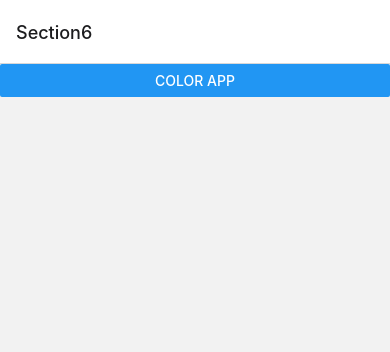
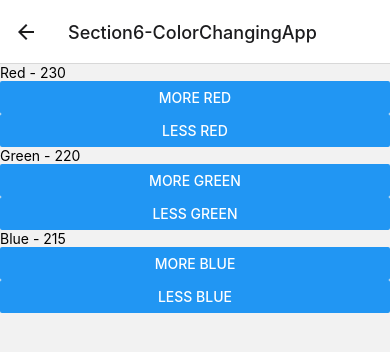
Before and after one commit to Tris-909/React_Native, a React Native app in the folder Section2/: screen /Section6-ColorChangingApp in a window 390 px wide. Before the commit this address had no page. Shown: the top 352 px of the page. Built offline with nearby package versions, Linux system fonts and the light colour scheme.

Commit message:
Finishing section 6

```diff
--- a/Section2/App.tsx
+++ b/Section2/App.tsx
@@ -13,6 +13,8 @@ import {
   ExcerciseSection5,
   Section6,
   ColorApp,
+  ColorChangingApp,
+  TextInputApp,
 } from './src/Screens';
 import {NavigationContainer} from '@react-navigation/native';
 import {createNativeStackNavigator} from '@react-navigation/native-stack';
@@ -29,6 +31,11 @@ function App(): React.JSX.Element {
         <Stack.Screen name="Section5" component={ExcerciseSection5} />
         <Stack.Screen name="Section6" component={Section6} />
         <Stack.Screen name="Section6-ColorApp" component={ColorApp} />
+        <Stack.Screen
+          name="Section6-ColorChangingApp"
+          component={ColorChangingApp}
+        />
+        <Stack.Screen name="Section6-TextInputApp" component={TextInputApp} />
       </Stack.Navigator>
     </NavigationContainer>
   );
--- a/Section2/src/Screens/Section6.tsx
+++ b/Section2/src/Screens/Section6.tsx
@@ -9,6 +9,14 @@ const Section6 = ({navigation}: {navigation: NavigationProp<any, any>}) => {
         title="Color App"
         onPress={() => navigation.navigate('Section6-ColorApp')}
       />
+      <Button
+        title="Color Changing App"
+        onPress={() => navigation.navigate('Section6-ColorChangingApp')}
+      />
+      <Button
+        title="TextInput Control App"
+        onPress={() => navigation.navigate('Section6-TextInputApp')}
+      />
     </View>
   );
 };
--- /dev/null
+++ b/Section2/src/Screens/Section6/ColorChangingApp.tsx
@@ -0,0 +1,109 @@
+import React, {useState} from 'react';
+import {ScrollView, View, Button, Text} from 'react-native';
+
+const ColorModule = ({
+  value,
+  title,
+  buttonTitle1,
+  buttonTitle2,
+  buttonHandler1,
+  buttonHandler2,
+}: {
+  value: number;
+  title: string;
+  buttonTitle1: string;
+  buttonTitle2: string;
+  buttonHandler1: () => void;
+  buttonHandler2: () => void;
+}) => {
+  return (
+    <View>
+      <Text>
+        {title} - {value}{' '}
+      </Text>
+      <Button title={buttonTitle1} onPress={buttonHandler1} />
+      <Button title={buttonTitle2} onPress={buttonHandler2} />
+    </View>
+  );
+};
+
+const ColorChangingApp = () => {
+  const [red, setRed] = useState(Math.floor(Math.random() * 51) * 5);
+  const [green, setGreen] = useState(Math.floor(Math.random() * 51) * 5);
+  const [blue, setBlue] = useState(Math.floor(Math.random() * 51) * 5);
+
+  const adjustColor = (color: string, type: string) => {
+    const changedValue = type === 'inc' ? 5 : -5;
+    const valid = canIncreaseOrDecrease(color, type);
+    if (valid) {
+      switch (color) {
+        case 'red':
+          setRed(red + changedValue);
+          break;
+        case 'blue':
+          setBlue(blue + changedValue);
+          break;
+        case 'green':
+          setGreen(green + changedValue);
+          break;
+        default:
+          break;
+      }
+    }
+  };
+
+  const canIncreaseOrDecrease = (color: string, type: string) => {
+    const isIncrease = type === 'inc';
+    if (color === 'red') {
+      return isIncrease ? red < 255 : red > 0;
+    } else if (color === 'green') {
+      return isIncrease ? green < 255 : green > 0;
+    } else {
+      return isIncrease ? blue < 255 : blue > 0;
+    }
+  };
+
+  return (
+    <ScrollView>
+      <View>
+        <ColorModule
+          value={red}
+          title="Red"
+          buttonTitle1={'More red'}
+          buttonTitle2="Less Red"
+          buttonHandler1={() => adjustColor('red', 'inc')}
+          buttonHandler2={() => adjustColor('red', 'dec')}
+        />
+        <ColorModule
+          value={green}
+          title="Green"
+          buttonTitle1={'More Green'}
+          buttonTitle2="Less Green"
+          buttonHandler1={() => adjustColor('green', 'inc')}
+          buttonHandler2={() => adjustColor('green', 'dec')}
+        />
+        <ColorModule
+          value={blue}
+          title="Blue"
+          buttonTitle1={'More Blue'}
+          buttonTitle2="Less Blue"
+          buttonHandler1={() => adjustColor('blue', 'inc')}
+          buttonHandler2={() => adjustColor('blue', 'dec')}
+        />
+        <View
+          style={{
+            width: 200,
+            height: 200,
+            backgroundColor: `rgb(${red},${green},${blue})`,
+            flex: 1,
+            justifyContent: 'center',
+            alignSelf: 'center',
+            marginTop: 30,
+          }}
+        />
+      </View>
+    </ScrollView>
+  );
+};
+
+export default ColorChangingApp;
--- /dev/null
+++ b/Section2/src/Screens/Section6/TextInputApp.tsx
@@ -0,0 +1,31 @@
+import React, {useState} from 'react';
+import {View, Text, TextInput} from 'react-native';
+
+const TextInputApp = () => {
+  const [text, setText] = useState('');
+  const [isError, setIsError] = useState(false);
+
+  return (
+    <View>
+      <Text>Enter Password:</Text>
+      <TextInput
+        value={text}
+        onChangeText={newvalue => {
+          if (newvalue.length <= 5) {
+            setIsError(true);
+          } else {
+            setIsError(false);
+          }
+          setText(newvalue);
+        }}
+        placeholder="Your name is"
+        style={{height: 40, borderColor: 'gray', borderWidth: 1}}
+      />
+      {isError && (
+        <Text style={{color: 'red'}}>Password must be longer than 5</Text>
+      )}
+    </View>
+  );
+};
+
+export default TextInputApp;
--- a/Section2/src/Screens/index.tsx
+++ b/Section2/src/Screens/index.tsx
@@ -4,6 +4,8 @@ import ExcerciseSection3 from './ExerciseSection3';
 import ExcerciseSection5 from './ExerciseSection5';
 import Section6 from './Section6';
 import ColorApp from './Section6/ColorApp';
+import ColorChangingApp from './Section6/ColorChangingApp';
+import TextInputApp from './Section6/TextInputApp';
 
 export {
   ComponentScreen,
@@ -12,4 +14,6 @@ export {
   ExcerciseSection5,
   Section6,
   ColorApp,
+  ColorChangingApp,
+  TextInputApp,
 };
```
